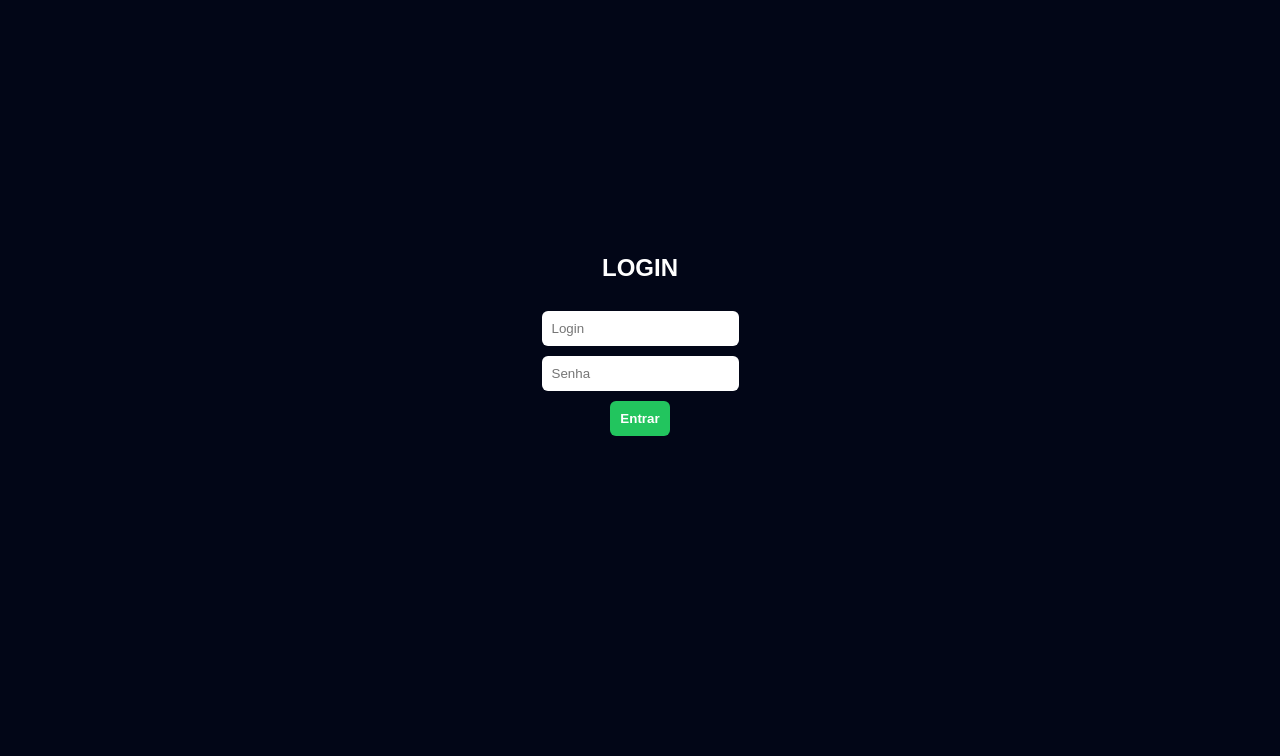
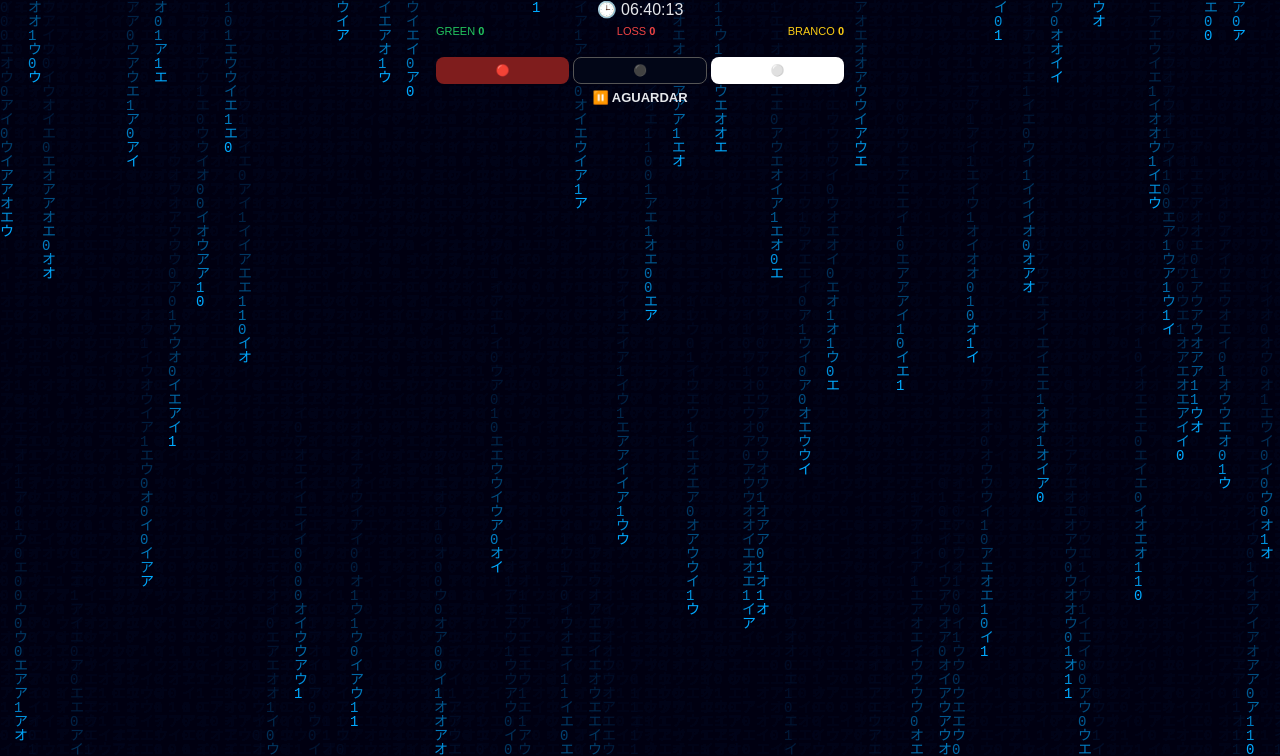
Before and after one commit to sampaioh309-lab/Robo-blaze, a plain HTML site: page index.html in a window 1280 px wide. Shown: the part 44-800 px from the top of the page. Drawn offline with Linux system fonts and the light colour scheme.

Commit message:
Update index.html

```diff
--- a/index.html
+++ b/index.html
@@ -3,239 +3,244 @@
 <head>
 <meta charset="UTF-8">
 <meta name="viewport" content="width=device-width, initial-scale=1.0">
-<title>SISTEMA I.A - Blaze</title>
+<title>SISTEMA I.A - Double Blaze</title>
 
 <style>
+*{box-sizing:border-box}
+html,body{width:100%;height:100%;margin:0}
+
 body{
 background:#020617;
-color:white;
 font-family:Arial;
-text-align:center;
-margin:0;
+color:#e5e7eb;
+overflow:hidden
 }
 
-/* LOGIN */
-#loginBox{
+canvas{
 position:fixed;
-inset:0;
-background:#020617;
+top:0;
+left:0;
+width:100%;
+height:100%;
+z-index:0
+}
+
+#app{
+position:relative;
+z-index:2;
+max-width:420px;
+height:100vh;
+margin:auto;
+padding:6px;
 display:flex;
 flex-direction:column;
-justify-content:center;
-align-items:center;
-gap:10px;
+gap:6px;
+text-align:center
 }
 
-input,button{
-padding:10px;
-border:none;
-border-radius:6px;
+.titulo{font-size:20px;font-weight:900;color:#00aaff}
+.versao{font-size:13px;font-weight:900;color:#00aaff}
+
+#placar{
+display:flex;
+justify-content:space-between;
+font-size:11px
+}
+
+.green-neon{color:#22c55e}
+.red-neon{color:#ef4444}
+.white-neon{color:#facc15}
+
+#linha{
+display:flex;
+gap:4px;
+overflow-x:auto;
+font-size:16px;
+padding:4px
+}
+
+#botoes{
+display:grid;
+grid-template-columns:repeat(3,1fr);
+gap:4px
 }
 
 button{
-background:#22c55e;
-color:white;
+padding:6px;
+font-size:11px;
 font-weight:bold;
+border:none;
+border-radius:8px
 }
 
-/* APP */
-#app{display:none;padding:10px;}
+.red{background:#7f1d1d;color:#fff}
+.black{background:#020617;color:#fff;border:1px solid #555}
+.white{background:#fff;color:#020617}
 
-#linha{
-display:flex;
-gap:5px;
-overflow:auto;
-margin:10px;
+#result{
+min-height:40px;
+font-size:13px;
+font-weight:bold
 }
 
-.green{color:#00ff55;font-size:28px;font-weight:bold}
-.red{color:#ff0033;font-size:28px;font-weight:bold}
-
-/* BLOQUEIO */
-#bloqueio{
-display:none;
-position:fixed;
-inset:0;
-background:#020617;
-justify-content:center;
-align-items:center;
-flex-direction:column;
+.green-chamativo{
+font-size:28px;
+font-weight:900;
+color:#00ff55;
+text-shadow:0 0 20px #00ff55
 }
 </style>
 </head>
 
 <body>
 
-<!-- LOGIN -->
-<div id="loginBox">
-<h2>LOGIN</h2>
-<input id="login" placeholder="Login">
-<input id="senha" placeholder="Senha" type="password">
-<button onclick="logar()">Entrar</button>
-<p id="msg"></p>
+<canvas id="matrix"></canvas>
+
+<div id="app">
+
+<div>
+<div class="titulo">SISTEMA I.A</div>
+<div class="versao">V:10 PRO</div>
+<div id="hora"></div>
 </div>
 
-<!-- APP -->
-<div id="app">
-
-<h2>SISTEMA I.A</h2>
-
-<div>
-GREEN: <span id="greens">0</span> |
-LOSS: <span id="losses">0</span> |
-BRANCO: <span id="brancos">0</span>
+<div id="placar">
+<span class="green-neon">GREEN <b id="greens">0</b></span>
+<span class="red-neon">LOSS <b id="losses">0</b></span>
+<span class="white-neon">BRANCO <b id="brancos">0</b></span>
 </div>
 
 <div id="linha"></div>
 
-<div>
-<button onclick="add('R')">🔴</button>
-<button onclick="add('B')">⚫</button>
-<button onclick="add('W')">⚪</button>
+<div id="botoes">
+<button class="red" onclick="add('R')">🔴</button>
+<button class="black" onclick="add('B')">⚫</button>
+<button class="white" onclick="add('W')">⚪</button>
 </div>
 
 <div id="result">⏸️ AGUARDAR</div>
 
 </div>
 
-<!-- BLOQUEIO -->
-<div id="bloqueio">
-<h1 style="color:#00ff55">✅ TESTE FINALIZADO</h1>
-<p>Entre em contato com o suporte</p>
-<button onclick="location.reload()">Reiniciar</button>
-</div>
-
 <script>
 
-/* 🔐 USUÁRIOS */
-const usuarios={
+/* MATRIX */
+const canvas=document.getElementById("matrix")
+const ctx=canvas.getContext("2d")
+canvas.width=window.innerWidth
+canvas.height=window.innerHeight
 
-"cliente01":"Ax#91LmQ","cliente02":"Bp#73RtZ","cliente03":"Cr#64WpX","cliente04":"Ds#85QaM","cliente05":"Et#52LmK",
-"cliente06":"Fu#94RtP","cliente07":"Gv#61WpD","cliente08":"Hw#78QaS","cliente09":"Ix#43LmR","cliente10":"Jy#82RtV",
+const letters="01アイウエオ"
+const fontSize=14
+const columns=canvas.width/fontSize
+const drops=[]
 
-"cliente11":"Kz#55WpB","cliente12":"La#97QaN","cliente13":"Mb#68LmT","cliente14":"Nc#74RtQ","cliente15":"Od#59WpF",
-"cliente16":"Pe#83QaL","cliente17":"Qf#62LmX","cliente18":"Rg#91RtM","cliente19":"Sh#47WpK","cliente20":"Ti#76QaD",
+for(let x=0;x<columns;x++){drops[x]=1}
 
-"cliente21":"Uj#54LmP","cliente22":"Vk#89RtS","cliente23":"Wl#63WpZ","cliente24":"Xm#72QaA","cliente25":"Yn#95LmE",
-"cliente26":"Zo#58RtH","cliente27":"Ap#81WpJ","cliente28":"Bq#69QaU","cliente29":"Cr#44LmC","cliente30":"Ds#87RtY",
+function draw(){
+ctx.fillStyle="rgba(2,6,23,0.15)"
+ctx.fillRect(0,0,canvas.width,canvas.height)
 
-"cliente31":"Et#53WpN","cliente32":"Fu#90QaR","cliente33":"Gv#71LmW","cliente34":"Hw#65RtO","cliente35":"Ix#92WpI",
-"cliente36":"Jy#60QaX","cliente37":"Kz#84LmS","cliente38":"La#57RtG","cliente39":"Mb#73WpV","cliente40":"Nc#88QaB",
+ctx.fillStyle="#00aaff"
+ctx.font=fontSize+"px monospace"
 
-"cliente41":"Od#66LmF","cliente42":"Pe#79RtD","cliente43":"Qf#51WpT","cliente44":"Rg#93QaH","cliente45":"Sh#62LmZ",
-"cliente46":"Ti#85RtK","cliente47":"Uj#48WpM","cliente48":"Vk#97QaE","cliente49":"Wl#74LmA","cliente50":"Xm#69RtC"
+for(let i=0;i<drops.length;i++){
+const text=letters[Math.floor(Math.random()*letters.length)]
+ctx.fillText(text,i*fontSize,drops[i]*fontSize)
 
-};
+if(drops[i]*fontSize>canvas.height && Math.random()>0.975){
+drops[i]=0
+}
+drops[i]++
+}
+}
+setInterval(draw,33)
 
-/* LOGIN */
-function logar(){
-let l=document.getElementById("login").value.trim();
-let s=document.getElementById("senha").value.trim();
+/* SISTEMA */
 
-if(usuarios[l] && usuarios[l]===s){
-document.getElementById("loginBox").style.display="none";
-document.getElementById("app").style.display="block";
+const greensEl = document.getElementById("greens")
+const lossesEl = document.getElementById("losses")
+const brancosEl = document.getElementById("brancos")
+const linha = document.getElementById("linha")
+const result = document.getElementById("result")
+
+let greens=0
+let losses=0
+let brancos=0
+
+let seq=[]
+let sinal=null
+let gale=0
+
+function add(c){
+
+seq.push(c)
+
+let el=document.createElement("span")
+el.innerText=c==="R"?"🔴":c==="B"?"⚫":"⚪"
+linha.appendChild(el)
+linha.scrollLeft=linha.scrollWidth
+
+if(sinal){
+
+if(c==="W"){
+greens++; brancos++
+greensEl.innerText=greens
+brancosEl.innerText=brancos
+result.innerHTML="<div class='green-chamativo'>⚪🟢 GREEN BRANCO</div>"
+resetar()
+return
+}
+
+if(c === sinal){
+greens++
+greensEl.innerText=greens
+result.innerHTML="<div class='green-chamativo'>🟢 GREEN</div>"
+resetar()
+return
 }else{
-document.getElementById("msg").innerText="❌ Login inválido";
+
+if(gale===0){
+gale=1
+result.innerHTML="♻️ ENTRAR G1"
+return
+}else{
+losses++
+lossesEl.innerText=losses
+result.innerHTML="❌ LOSS"
+resetar()
+return
+}
+
 }
 }
 
-/* SISTEMA */
-let greens=0, losses=0, brancos=0;
-let limite=5;
+if(seq.length<6) return
 
-let seq=[], sinal=null, gale=0;
+let entrada = seq[seq.length-6]
 
-/* ELEMENTOS */
-const greensEl=document.getElementById("greens");
-const lossesEl=document.getElementById("losses");
-const brancosEl=document.getElementById("brancos");
-const linha=document.getElementById("linha");
-const result=document.getElementById("result");
+if(seq.slice(-3).includes("W")) return
+if(entrada==="W") return
 
-/* BLOQUEIO */
-function bloquear(){
-document.getElementById("app").style.display="none";
-document.getElementById("bloqueio").style.display="flex";
-}
+sinal=entrada
 
-/* ATUALIZAR */
-function atualizar(){
-greensEl.innerText=greens;
-lossesEl.innerText=losses;
-brancosEl.innerText=brancos;
-}
-
-/* ADD RESULTADO */
-function add(c){
-
-/* adiciona histórico */
-seq.push(c);
-
-let el=document.createElement("span");
-el.innerText=c==="R"?"🔴":c==="B"?"⚫":"⚪";
-linha.appendChild(el);
-
-/* validação */
-if(sinal){
-
-if(c==="W"){
-greens++; brancos++;
-result.innerHTML="<div class='green'>⚪ GREEN</div>";
-reset();
-check();
-return;
-}
-
-if(c===sinal){
-greens++;
-result.innerHTML="<div class='green'>🟢 GREEN</div>";
-reset();
-check();
-return;
-}
-
-if(gale===0){
-gale=1;
-result.innerText="♻️ G1";
-return;
-}
-
-losses++;
-result.innerHTML="<div class='red'>❌ LOSS</div>";
-reset();
-return;
-}
-
-/* estratégia */
-if(seq.length>=6){
-
-let entrada = seq[seq.length-6];
-
-if(entrada!=="W" && !seq.slice(-3).includes("W")){
-sinal = entrada;
-result.innerHTML="📡 Entrar "+(sinal==="R"?"🔴":"⚫")+" + ⚪";
-}
+result.innerHTML="📡 SINAL<br>Apostar "+(sinal==="R"?"🔴":"⚫")+"<br>♻️ Até G1<br>⚪ Proteção Branco"
 
 }
 
+function resetar(){
+sinal=null
+gale=0
 }
 
-/* CHECK BLOQUEIO */
-function check(){
-if(greens === limite){
-setTimeout(bloquear, 800);
+/* HORA */
+function atualizarHora(){
+let agora=new Date(new Date().toLocaleString("en-US",{timeZone:"America/Sao_Paulo"}))
+hora.innerText="🕒 "+agora.toLocaleTimeString("pt-BR")
 }
-}
-
-/* RESET */
-function reset(){
-sinal=null;
-gale=0;
-atualizar();
-}
+setInterval(atualizarHora,1000)
 
 </script>
 
 </body>
-</html>
+  </html>
```
